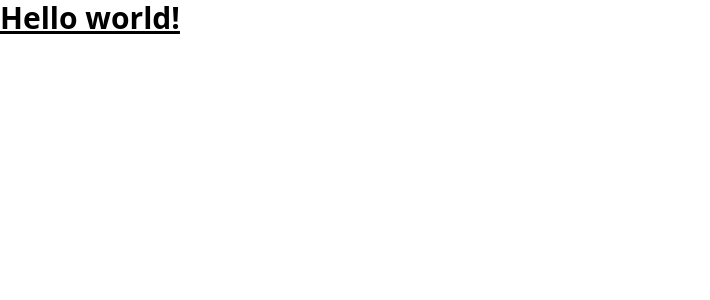
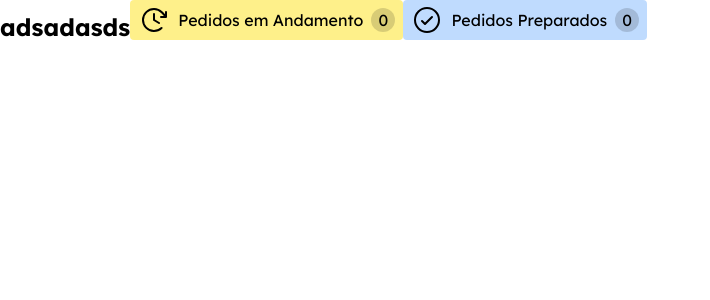
Before and after one commit to Hudson-H/CONSTRUCAO_DE_SOFTWARE__SAI, a React (Create React App) app in the folder frontend/: page / in a window 1280 px wide. Shown: the top 300 px of the page, without its empty margins (0-710 px from the left). Built offline with nearby package versions, Linux system fonts and the light colour scheme.

Commit message:
add Button; add Text

```diff
--- a/frontend/package.json
+++ b/frontend/package.json
@@ -3,6 +3,7 @@
   "version": "0.1.0",
   "private": true,
   "dependencies": {
+    "@phosphor-icons/react": "^2.1.7",
     "@testing-library/jest-dom": "^5.17.0",
     "@testing-library/react": "^13.4.0",
     "@testing-library/user-event": "^13.5.0",
--- a/frontend/public/index.html
+++ b/frontend/public/index.html
@@ -11,6 +11,9 @@
     />
     <link rel="apple-touch-icon" href="%PUBLIC_URL%/logo192.png" />
     <link rel="manifest" href="%PUBLIC_URL%/manifest.json" />
+    <link rel="preconnect" href="https://fonts.googleapis.com">
+    <link rel="preconnect" href="https://fonts.gstatic.com" crossorigin>
+    <link href="https://fonts.googleapis.com/css2?family=Lexend:wght@100..900&family=Roboto:ital,wght@0,100;0,300;0,400;0,500;0,700;0,900;1,100;1,300;1,400;1,500;1,700;1,900&display=swap" rel="stylesheet">
     <title>SAI</title>
   </head>
   <body>
--- a/frontend/src/App.tsx
+++ b/frontend/src/App.tsx
@@ -3,15 +3,7 @@ import { Routes } from './routes';
 import { _SampleProvider } from './context/_SampleContext';
 
 export default function App() {
-  return (
-    <h1 className="text-3xl font-bold underline">
-      Hello world!
-    </h1>
-  )
+  return <_SampleProvider>
+    <Routes />
+  </_SampleProvider>
 }
-
-// export function App() {
-//   return <_SampleProvider>
-//         <Routes />
-//   </_SampleProvider>
-// }
--- /dev/null
+++ b/frontend/src/components/atoms/Button/Button.tsx
@@ -0,0 +1,36 @@
+import React, { ReactNode } from "react";
+
+const buttonColors = {
+    "transparent": "bg-transparent",
+    "yellow": "bg-yellow-200",
+    "blue": "bg-blue-200",
+    "gray": "bg-gray-300",
+    "white": "bg-white"
+} as const;
+
+export type ButtonColorsType = keyof typeof buttonColors;
+
+type ButtonProps = {
+    color: ButtonColorsType;
+    children: ReactNode;
+    icon?: ReactNode;
+    className?: string;
+};
+
+export default function Button({
+    icon,
+    color,
+    className,
+    children
+}: ButtonProps) {
+    return <button
+        className={`
+            ${buttonColors[color]}
+            py-1 px-2 rounded justify-start items-center gap-2 inline-flex overflow-hidden
+            ${className??""}
+        `}
+    >
+        { icon }
+        { children }
+    </button>
+}
--- /dev/null
+++ b/frontend/src/components/atoms/Text/Text.tsx
@@ -0,0 +1,54 @@
+import React, { ReactNode } from "react";
+
+const textColors = {
+    "black": "text-black",
+    "white": "text-white"
+} as const;
+
+const textWeights = {
+    "extra-light": "font-extralight",
+    "light": "font-light",
+    "normal": "font-normal",
+    "medium": "font-medium",
+    "semi-bold": "font-semibold",
+    "bold": "font-bold",
+    "extra-bold": "font-extrabold",
+    "black": "font-black",
+} as const;
+
+const textSizes = {
+    "sm": "text-xs",
+    "base": "text-base",
+    "xl": "text-2xl"
+} as const;
+
+export type TextColorType = keyof typeof textColors;
+export type TextWeightType = keyof typeof textWeights;
+export type TextSizeType = keyof typeof textSizes;
+
+type Text = {
+    color: TextColorType;
+    weight: TextWeightType;
+    size: TextSizeType;
+    children: ReactNode;
+    className?: string;
+};
+
+export default function Text({
+    color,
+    weight,
+    size,
+    className,
+    children
+}: Text) {
+    return <span
+        className={`
+            ${textColors[color]}
+            ${textWeights[weight]}
+            ${textSizes[size]}
+            ${className??""}
+        `}
+    >
+        { children }
+    </span>
+}
--- /dev/null
+++ b/frontend/src/components/molecules/TrackingButton/TrackingButton.tsx
@@ -0,0 +1,35 @@
+import React, { ReactNode } from "react";
+import Button, { ButtonColorsType } from "../../atoms/Button/Button";
+
+export type TrackingButttonProps = {
+    color: ButtonColorsType;
+    counter: number;
+    icon: ReactNode;
+    linkTo: string;
+    children: ReactNode;
+    className?: string;
+}
+
+export default function TrackingButtton({
+    color,
+    counter,
+    icon,
+    linkTo,
+    children,
+    className
+}: TrackingButttonProps) {
+    return <Button
+        color={color}
+        icon={icon}
+        className={`
+            gap-2 inline-flex
+            ${className??""}
+        `}
+    >
+        {children}
+        <div className="w-6 aspect-square py-0.5 bg-black/15 rounded-3xl justify-center items-center inline-flex overflow-hidden">
+            {counter}
+        </div>
+    </Button>
+
+}
--- a/frontend/src/views/index/Index.tsx
+++ b/frontend/src/views/index/Index.tsx
@@ -1,5 +1,28 @@
+import { CheckCircle, ClockClockwise, Horse } from "@phosphor-icons/react";
+import Button from "../../components/atoms/Button/Button";
+import TrackingButtton from "../../components/molecules/TrackingButton/TrackingButton";
+import Text from "../../components/atoms/Text/Text";
+
 export function Index() {
-    return <div>
-        SAI!!!
+    return <div className="font-display text-base">
+        <Text color="black" weight="bold" size="xl">adsadasds</Text>
+
+        <TrackingButtton
+            counter={0}
+            linkTo=""
+            color="yellow"
+            icon={<ClockClockwise size={32} />}
+        >
+            Pedidos em Andamento
+        </TrackingButtton>
+
+        <TrackingButtton
+            counter={0}
+            linkTo=""
+            color="blue"
+            icon={<CheckCircle size={32} />}
+        >
+            Pedidos Preparados
+        </TrackingButtton>
     </div>
 }
--- a/frontend/tailwind.config.js
+++ b/frontend/tailwind.config.js
@@ -2,7 +2,11 @@
 module.exports = {
   content: ["./src/**/*.{js,jsx,ts,tsx}"],
   theme: {
-    extend: {},
+    extend: {
+      fontFamily: {
+        'display': ['Lexend', 'serif']
+      }
+    },
   },
   plugins: [],
 }
```
Also changed, not shown: frontend/template.config.js (added, +34 -0 lines), 1 other file (tests, documents, lock files or other folders).
